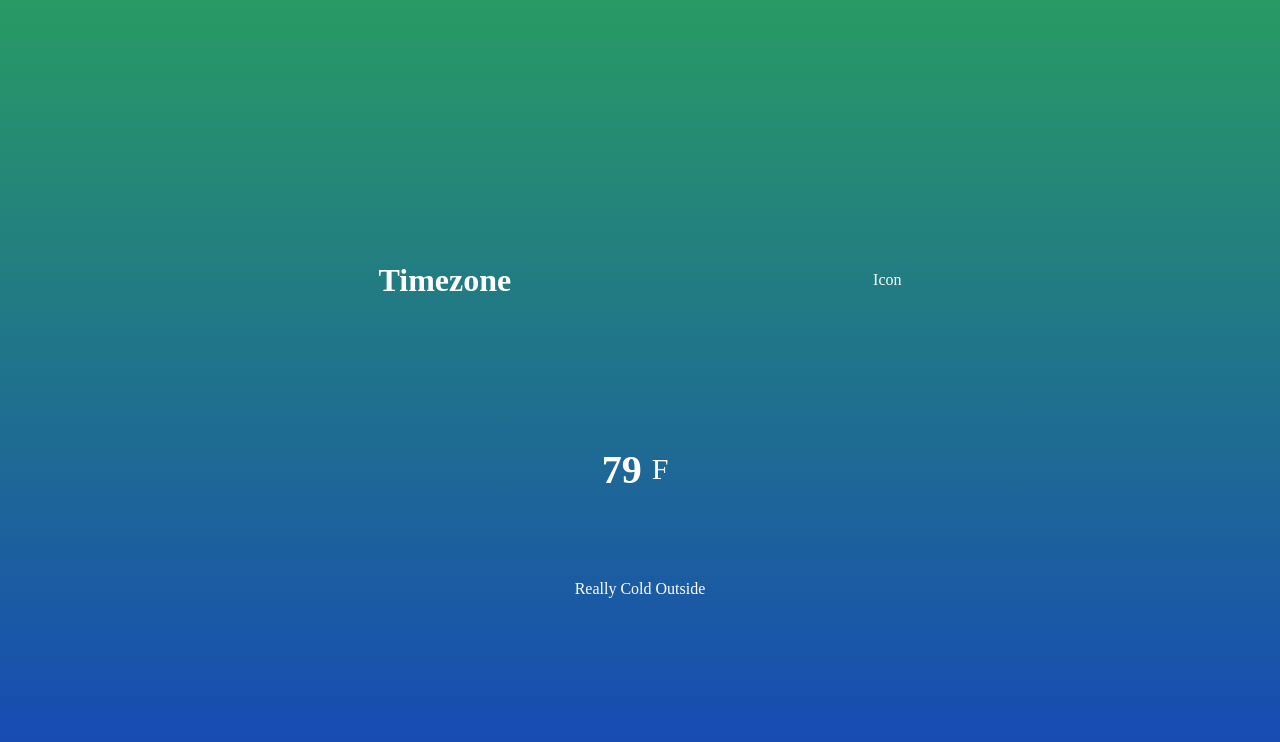
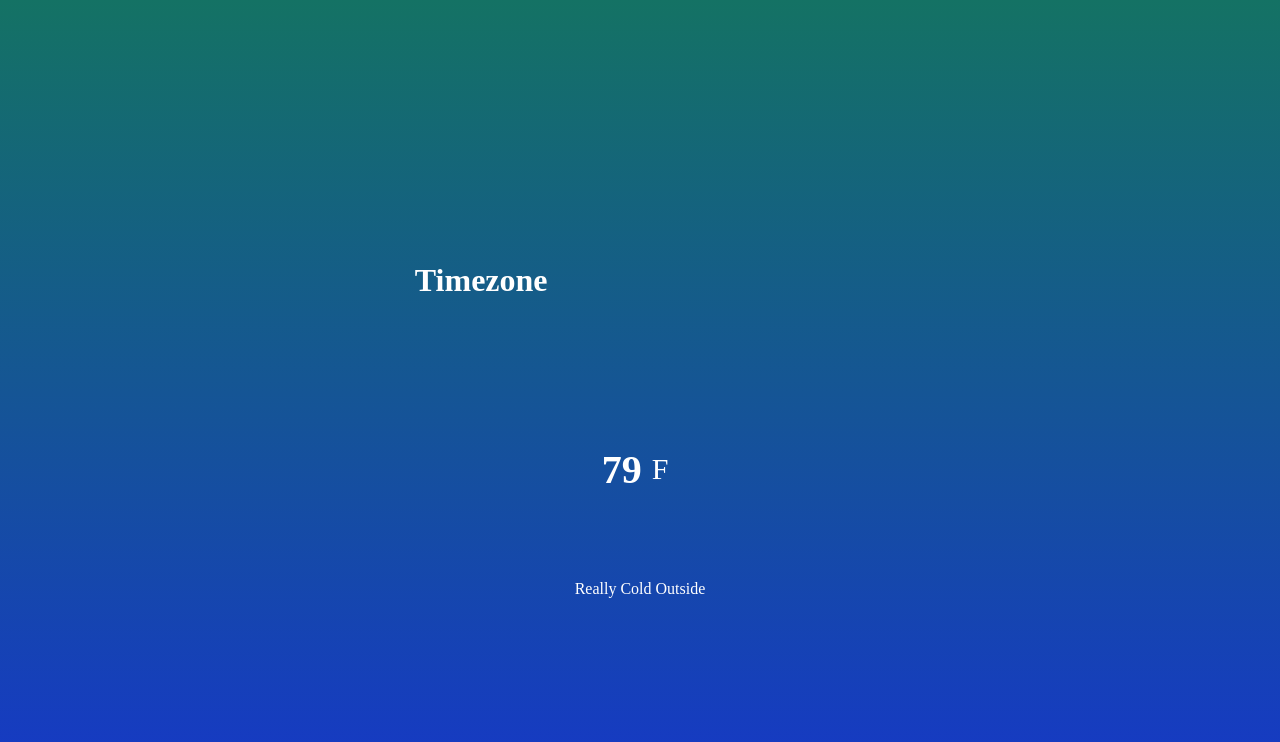
Before and after one commit to kirklandtc/g107Bravo_weather, a plain HTML site: page index.html in a window 1280 px wide. Drawn offline with Linux system fonts and the light colour scheme.

Commit message:
all working

```diff
--- a/index.html
+++ b/index.html
@@ -13,7 +13,7 @@
     <div class= "location">
       <h1 class="location-timezone">Timezone</h1>
       <canvas class="icon" width="128" height="128"></canvas>
-      <p>Icon</p>
+
 
     </div>
       <div class="temperature">
--- a/script.js
+++ b/script.js
@@ -32,7 +32,7 @@
 
          console.log(data);
 
-         const { temperature, summary } = data.currently;
+         const { temperature, summary, icon } = data.currently;
 //Set DOM elements from the api
 
          temperatureDegree.textContent = temperature;
--- a/style.css
+++ b/style.css
@@ -11,7 +11,7 @@ body {
   justify-content: center;
   flex-direction: column;
   align-items: center;
-  background: linear-gradient(rgb(40,154,100), rgb(22,69,185));
+  background: linear-gradient(rgb(20,114,100), rgb(22,55,200));
   font-family: times serif;
   color: white;
 
```
